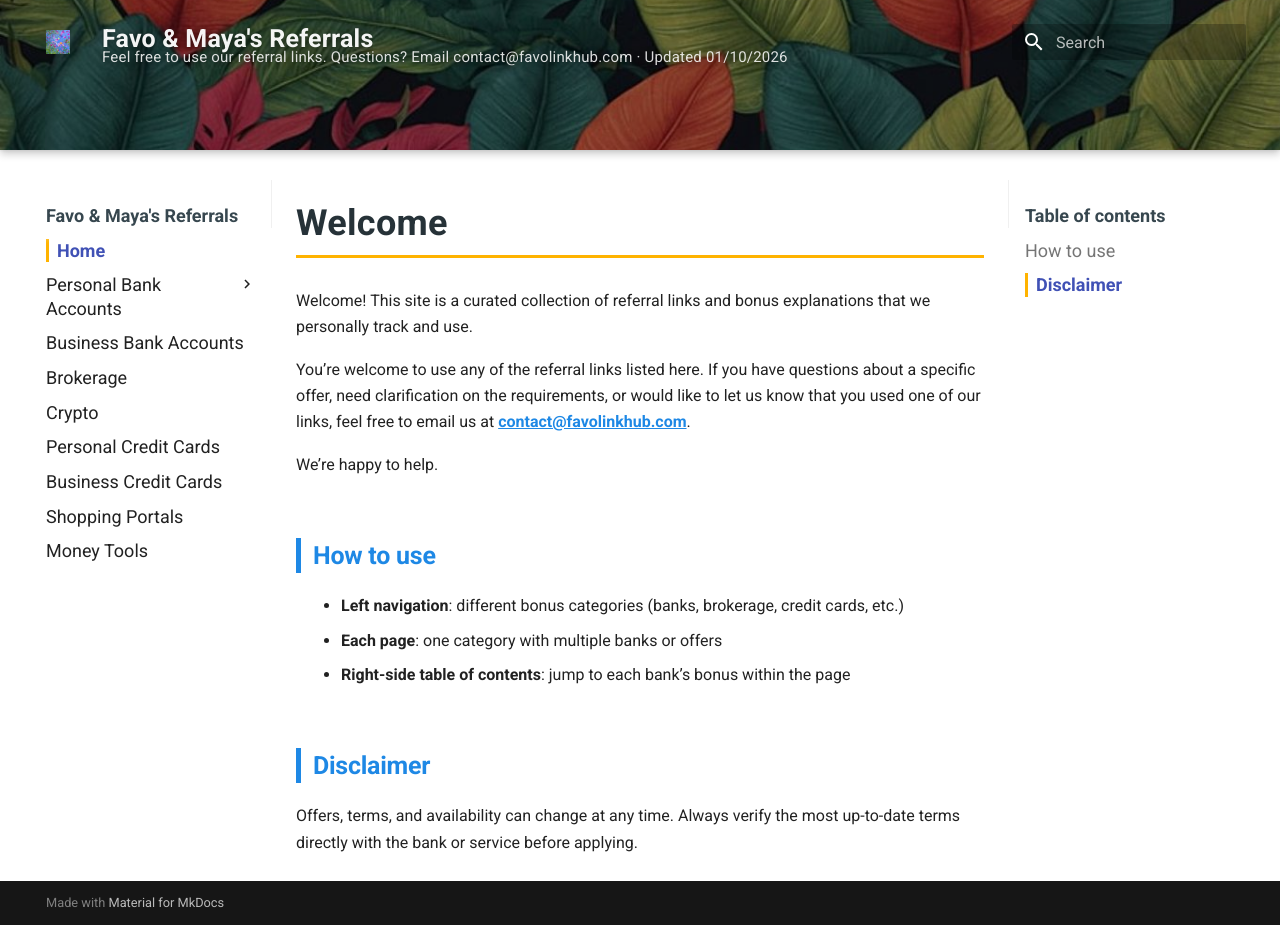
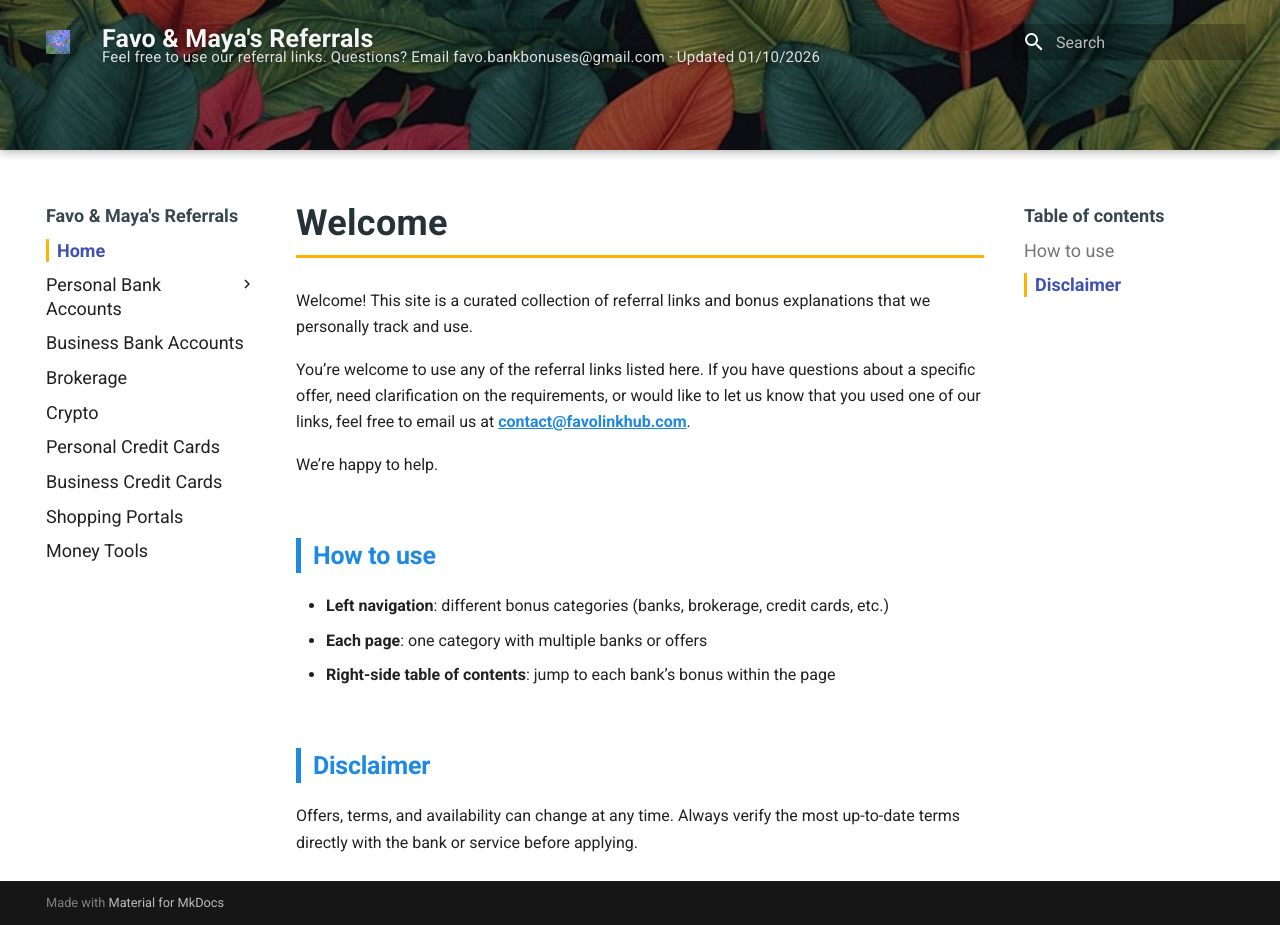
Before and after one commit to whispersofzephyr/favolinkhub-site, an MkDocs documentation site: the page built from docs/index.md, in a window 1280 px wide and 925 px high. Built offline with MkDocs 1.6.1 and Material for MkDocs 9.7.7, drawn with Linux system fonts in a browser that asks for light colours.

Commit message:
Update extra.css

```diff
--- a/docs/stylesheets/extra.css
+++ b/docs/stylesheets/extra.css
@@ -140,7 +140,6 @@
   width: 4px;
   background-color: #ffb300;
 }
-
 .md-content a {
   color: #1e88e5;
   font-weight: 500;
@@ -209,7 +208,7 @@
 
 /* 副标题（你的那段话） */
 .md-header__title::after {
-  content: "Feel free to use our referral links. Questions? Email contact@favolinkhub.com · Updated 01/10/2026";
+  content: "Feel free to use our referral links. Questions? Email favo.bankbonuses@gmail.com · Updated 01/10/2026";
   font-size: 0.75rem;
   font-weight: 400;
   margin-top: 4px;
@@ -225,6 +224,7 @@
    Header 标题与副标题间距微调
    =============================== */
 
+/* 整个 header 内部往下挪一点（不影响背景图） */
 .md-header__inner {
   padding-top: 12px; /* 调大/调小都只改这一行 */
 }
@@ -247,7 +247,7 @@
 
 /* 如果副标题是一整行文本，给它一点呼吸空间 */
 .md-header__topic {
-  margin-bottom: 0px;
+  margin-bottom: 4px;
 }
 
 /* Header 中隐藏 page name，只保留 site name + 副标题 */
@@ -255,135 +255,13 @@
   display: none;
 }
 
-/* 固定顶部 header（banner） */
-.md-header {
-  position: sticky;
-  top: 0;
-  z-index: 100;
+/* Header 副标题：与 site title 拉开距离 */
+.md-header__ellipsis .md-header__topic + .md-header__topic {
+  margin-top: 12px;   /* 可改成 8px / 10px */
 }
 
-/* 左侧导航与正文分隔 */
-.md-sidebar--primary {
-  border-right: 1px solid rgba(0, 0, 0, 0.06);
+/* Header 副标题允许换行 */
+.md-header__ellipsis .md-header__topic {
+  white-space: normal;
+  line-height: 1.35;
 }
-
-/* 右侧 TOC 与正文分隔 */
-.md-sidebar--secondary {
-  border-left: 1px solid rgba(0, 0, 0, 0.06);
-}
-
-/* 修复 TOC / anchor 被固定 header 遮挡的问题 */
-html {
-  scroll-padding-top: 85px !important; /* 按你的header+banner实际高度调 */
-}
-
-.md-typeset :is(h1,h2,h3,h4,h5,h6)[id] {
-  scroll-margin-top: 85px !important;
-}
-
-:root{
-  --header-h: 85px; /* 改这里：80/85/90 你自己定 */
-}
-
-:root{ --header-h: 85px; }
-
-
-/* ===============================
-   TEMP DISABLE — Mobile drawer hacks (3 blocks)
-   目的：先恢复 Material 默认的手机抽屉顶部（Home/站点名/返回入口）
-   ===============================
-
-@media (max-width: 768px){
-
-  nav, .nav, .navigation, .menu, .drawer, .sidebar {
-    scroll-padding-top: var(--header-h);
-  }
-
-  nav ul,
-  nav .content,
-  nav .items,
-  .drawer ul,
-  .sidebar ul{
-    padding-top: var(--header-h) !important;
-    box-sizing: border-box;
-  }
-}
-
-@media (max-width: 768px){
-
-  .drawer-header,
-  .sidebar-header,
-  .menu-header,
-  nav header,
-  nav .header,
-  nav .title,
-  nav .toolbar{
-    display: block !important;
-    height: auto !important;
-    min-height: 44px !important;
-    padding-top: 12px !important;
-    padding-bottom: 12px !important;
-    overflow: visible !important;
-  }
-
-  :root{ --mobile-drawer-top: 85px; }
-
-  nav ul,
-  nav .content,
-  nav .items,
-  .drawer ul,
-  .sidebar ul{
-    padding-top: var(--mobile-drawer-top) !important;
-    box-sizing: border-box;
-  }
-}
-
-@media (max-width: 768px){
-
-  nav header, nav header * ,
-  nav [role="banner"], nav [role="banner"] * ,
-  .drawer-header, .drawer-header * ,
-  .sidebar-header, .sidebar-header * {
-    visibility: visible !important;
-    opacity: 1 !important;
-
-    color: #202124 !important;
-    -webkit-text-fill-color: #202124 !important;
-  }
-
-  nav header,
-  nav [role="banner"],
-  .drawer-header,
-  .sidebar-header{
-    position: relative !important;
-    z-index: 9999 !important;
-  }
-}
-
-=============================== */
-
-
-/* ===============================
-   FIX: Markdown 列表层级/缩进被压扁（nested list 变同级）
-   只影响正文区域，不影响侧边栏/TOC
-   =============================== */
-
-.md-content .md-typeset ul,
-.md-content .md-typeset ol {
-  padding-left: 1.25rem;
-  margin-left: 0;
-}
-
-.md-content .md-typeset ul ul,
-.md-content .md-typeset ul ol,
-.md-content .md-typeset ol ul,
-.md-content .md-typeset ol ol {
-  padding-left: 1.25rem;
-  margin-top: .25rem;
-  margin-bottom: .25rem;
-}
-
-/* 可选：让列表项里的段落更像 GitHub（避免怪异大间距） */
-.md-content .md-typeset li > p {
-  margin: 0.2em 0;
-}
```
